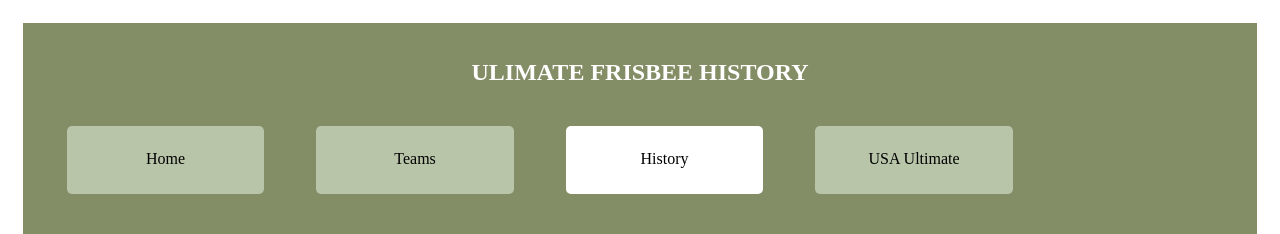
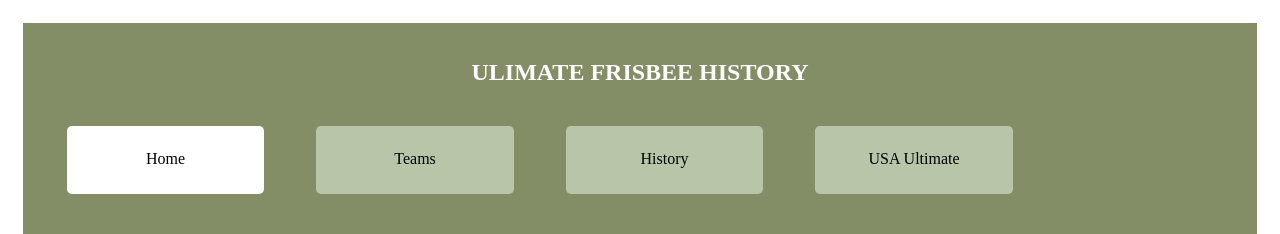
Before and after one commit to iamrsj0709/week2, a plain HTML site: page history.html in a window 1280 px wide. Shown: the top 234 px of the page. Drawn offline with Linux system fonts and the light colour scheme.

Commit message:
Update history.html

```diff
--- a/history.html
+++ b/history.html
@@ -69,9 +69,9 @@
     <header>
         <h1>Ulimate Frisbee History</h1>
         <nav>
-            <a href="index.html">Home</a>
-            <a href="teams.html">Teams</a>
-            <a href="history.html" class="active">History</a>
+            <a href="https://iamrsj0709.github.io/week2/" class="active">Home</a>
+            <a href="https://iamrsj0709.github.io/week2/team.html">Teams</a>
+            <a href="https://iamrsj0709.github.io/week2/history.html">History</a>
             <a href="http://www.usaultimate.org/index.html" target="_blank">USA Ultimate</a>
         </nav>
     </header>
```
